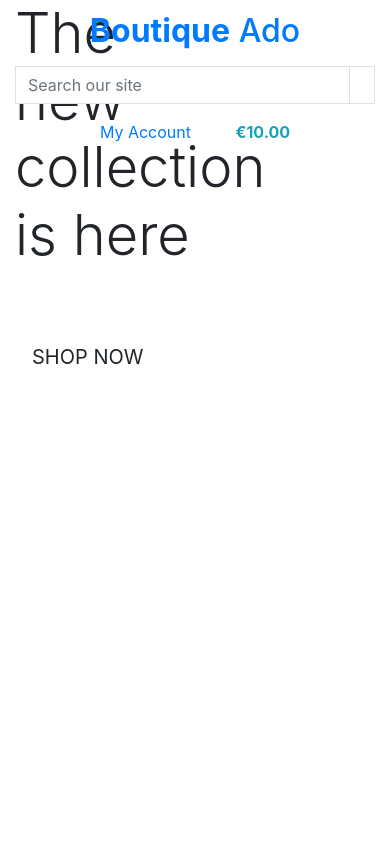
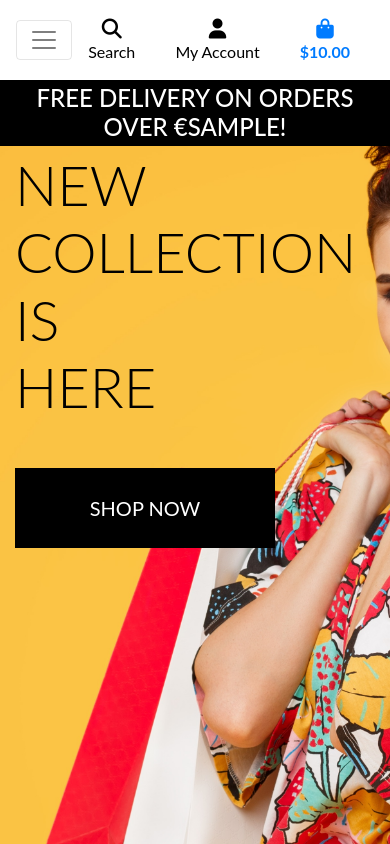
Before and after one commit to DMASCoreDeclan/BoutiqueAdo, a Django app: template home/templates/home/index.html in a window 390 px wide. Run offline with Django 3.2, Linux system fonts and the light colour scheme; the template is opened without the code that fills it: most values are stand-ins (such as "Sample title", 1, 10 or a date in 2020); some libraries are stand-ins or nearby versions.

Commit message:
Added mobile header and main navbar

```diff
--- a/boutique_ado/settings.py
+++ b/boutique_ado/settings.py
@@ -149,6 +149,10 @@ USE_TZ = True
 # https://docs.djangoproject.com/en/3.2/howto/static-files/
 
 STATIC_URL = '/static/'
+STATICFILES_DIRS = (os.path.join(BASE_DIR, 'static'),)
+
+MEDIA_URL = '/media/'
+MEDIA_ROOT = os.path.join(BASE_DIR, 'media')
 
 # Default primary key field type
 # https://docs.djangoproject.com/en/3.2/ref/settings/#default-auto-field
--- a/boutique_ado/urls.py
+++ b/boutique_ado/urls.py
@@ -15,9 +15,11 @@ Including another URLconf
 """
 from django.contrib import admin
 from django.urls import path, include
+from django.conf import settings
+from django.conf.urls.static import static
 
 urlpatterns = [
     path('admin/', admin.site.urls),
     path('accounts/', include('allauth.urls')),
     path('', include('home.urls')),
-]
+] + static(settings.MEDIA_URL, document_root=settings.MEDIA_ROOT)
--- /dev/null
+++ b/static/css/base.css
@@ -0,0 +1,85 @@
+html {
+    height: 100%;
+}
+
+body {
+    background: url('/media/homepage_background_cropped.jpg') no-repeat center center fixed;
+    background-size: cover;
+    height: calc(100vh - 164px);
+    color: #555;
+    font-family: 'Lato';
+}
+
+/* from Bulma */
+.icon {
+    align-items: center;
+    display: inline-flex;
+    justify-content: center;
+    height: 1.5rem;
+    width: 1.5rem;
+}
+
+.logo-font {
+    text-transform: uppercase;
+}
+
+.main-logo-link {
+    width: fit-content;
+}
+
+.shop-now-button {
+    background: black;
+    color: white;
+    min-width: 260px;
+}
+
+.btn-black {
+    background: black;
+    color: white;
+}
+
+.shop-now-button:hover,
+.shop-now-button:active,
+.shop-now-button:focus,
+.btn-black:hover,
+.btn-black:active,
+.btn-black:focus {
+    background: #222;
+    color: white;
+}
+
+.text-black {
+    color: #000 !important;
+}
+
+.border-black {
+    border: 1px solid black !important;
+}
+
+.bg-black {
+    background-color: #000 !important;
+}
+
+/* -------------------------------- Media Queries */
+
+/* Slightly larger container on xl screens */
+@media (min-width: 1200px) {
+  .container {
+    max-width: 80%;
+  }
+}
+
+/* fixed top navbar only on medium and up */
+@media (min-width: 992px) {
+    .fixed-top-desktop-only {
+        position: fixed;
+        top: 0;
+        right: 0;
+        left: 0;
+        z-index: 1030;
+    }
+
+    .header-container {
+        padding-top: 164px;
+    }
+}
--- a/templates/base.html
+++ b/templates/base.html
@@ -14,6 +14,10 @@
 
         {% block corecss %}
             <link rel="stylesheet" href="https://cdn.jsdelivr.net/npm/bootstrap@4.6.2/dist/css/bootstrap.min.css" integrity="sha384-xOolHFLEh07PJGoPkLv1IbcEPTNtaed2xpHsD9ESMhqIYd0nLMwNLD69Npy4HI+N" crossorigin="anonymous">
+            <link rel="preconnect" href="https://fonts.googleapis.com">
+            <link rel="preconnect" href="https://fonts.gstatic.com" crossorigin>
+            <link href="https://fonts.googleapis.com/css2?family=Lato:ital,wght@0,100;0,300;0,400;0,700;0,900;1,100;1,300;1,400;1,700;1,900&display=swap">
+            <link rel="stylesheet" href="{% static 'css/base.css' %}">
         {% endblock corecss %}
 
         {% block extra_css %}
@@ -23,17 +27,17 @@
             <script src="https://cdn.jsdelivr.net/npm/jquery@3.5.1/dist/jquery.slim.min.js" integrity="sha384-DfXdz2htPH0lsSSs5nCTpuj/zy4C+OGpamoFVy38MVBnE+IbbVYUew+OrCXaRkfj" crossorigin="anonymous"></script>
             <script src="https://cdn.jsdelivr.net/npm/popper.js@1.16.1/dist/umd/popper.min.js" integrity="sha384-9/reFTGAW83EW2RDu2S0VKaIzap3H66lZH81PoYlFhbGU+6BZp6G7niu735Sk7lN" crossorigin="anonymous"></script>
             <script src="https://cdn.jsdelivr.net/npm/bootstrap@4.6.2/dist/js/bootstrap.min.js" integrity="sha384-+sLIOodYLS7CIrQpBjl+C7nPvqq+FbNUBDunl/OZv93DB7Ln/533i8e/mZXLi/P+" crossorigin="anonymous"></script>
+            <script src="https://kit.fontawesome.com/dbfee398b4.js" crossorigin="anonymous"></script>
         {% endblock corejs %}
 
         {% block extra_js %}
         {% endblock extra_js %}
 
-
         <title>Boutique Ado {% block extra_title %} {% endblock extra_title %}</title>
     </head>
     <body>
         <header class="container-fluid fixed-top">
-            <div class="row">
+            <div id="topnav" class="row bg-white pt-lg-2 d-none d-lg-flex ">
                 <div class="col-12 col-lg-4 my-auto py-1 py-lg-0 text-center text-lg-left">
                     <a href="{% url 'home' %}" class="nav-link main-logo-link">
                         <h2 class="logo-font text-black my-0"><strong>Boutique</strong> Ado</h2>
@@ -46,7 +50,7 @@
                             <div class="input-group-append">
                                 <button type="submit" class="form-control btn btn-black border border-black rounded-0">
                                     <span class="icon">
-                                        <i class="fa fa-search"></i>
+                                        <i class="fas fa-search"></i>
                                     </span>
 
                                 </button>
@@ -92,10 +96,21 @@
                         </li>
                     </ul>
                 </div>
-
+            </div>
+            <div class="row bg-white">
+                <nav class="navbar navbar-expand-lg navbar-light w-100">
+                    <button class="navbar-toggler" type="button" data-toggle="collapse" data-target="#main-nav" aria-controls="main-nav" aria-expanded="false" aria-label="Toggle navigation">
+                        <span class="navbar-toggler-icon"></span>
+                    </button>
+                    {% include 'includes/mobile-top-header.html' %}
+                    {% include 'includes/main-nav.html' %}
+                </nav>
+            </div>
+            <div id="delivery-banner" class="row text-center">
+                <div class="col bg-black text-white">
+                    <h4 class="logo-font my-1">Free Delivery  on orders over €{{ free_shipping_threshold }}!</h4>
                 </div>
             </div>
-
         </header>
 
         {% if messages %}
--- /dev/null
+++ b/templates/includes/mobile-top-header.html
@@ -0,0 +1,56 @@
+<li class="list-inline-item">
+    <a class="text-black nav-link d-block d-lg-none" href="#" id="mobile-search" data-toggle="dropdown" aria-haspopup="true" aria-expanded="false">
+        <div class="text-center">
+            <div><i class="fas fa-search fa-lg"></i></div>
+            <p class="my-0">Search</p>
+        </div>
+    </a>
+    <div class="dropdown-menu border-0 w-100 p-3 rounded-0 my-0" aria-labelledby="mobile-search">
+        <form class="form" method="GET" action="">
+            <div class="input-group w-100">
+                <input class="form-control border border-black rounded-0" type="text" name="q" placeholder="Search our site">
+                <div class="input-group-append">
+                    <button class="form-control form-control btn btn-black border border-black rounded-0" type="submit">
+                        <span class="icon">
+                            <i class="fas fa-search"></i>
+                        </span>
+                    </button>
+                </div>
+            </div>
+        </form>
+    </div>
+</li>
+<li class="list-inline-item dropdown">
+    <a class="text-black nav-link d-block d-lg-none" href="#" id="user-options" data-toggle="dropdown" aria-haspopup="true" aria-expanded="false">
+        <div class="text-center">
+            <div><i class="fas fa-user fa-lg"></i></div>
+            <p class="my-0">My Account</p>
+        </div>
+    </a>
+    <div class="dropdown-menu border-0" aria-labelledby="user-options">
+        {% if request.user.is_authenticated %}
+            {% if request.user.is_superuser %}
+                <a href="{% url 'account_logout' %}" class="dropdown-item">Product Management</a>
+            {% endif %}
+            <a href="{% url 'profile' %}" class="dropdown-item">My Profile</a>
+            <a href="{% url 'account_logout' %}" class="dropdown-item">Logout</a>
+        {% else %}
+            <a href="{% url 'account_signup' %}" class="dropdown-item">Register</a>
+            <a href="{% url 'account_login' %}" class="dropdown-item">Login</a>
+        {% endif %}
+    </div>
+</li>
+<li class="list-inline-item">
+    <a class="{% if grand_total %}text-primary font-weight-bold{% else %}text-black{% endif %} nav-link d-block d-lg-none" href="">
+        <div class="text-center">
+            <div><i class="fas fa-shopping-bag fa-lg"></i></div>
+            <p class="my-0">
+                {% if grand_total %}
+                    ${{ grand_total|floatformat:2 }}
+                {% else %}
+                    $0.00
+                {% endif %}
+            </p>
+        </div>
+    </a>
+</li>
```
Also changed, not shown: templates/includes/main-nav.html (added, +50 -0 lines), media/homepage_background_cropped.jpg (added).
